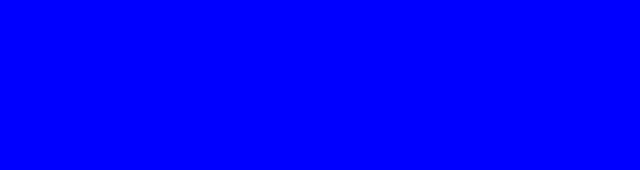
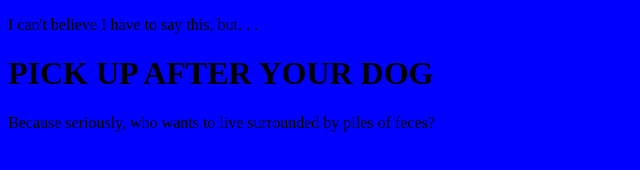
Before and after one commit to ephillipsiii/nodogwaste, a plain HTML site: page index.html in a window 1280 px wide. Shown: the whole page, without its empty margins (0-640 px from the left). Drawn offline with Linux system fonts and the light colour scheme.

Commit message:
fleshed out basic html

```diff
--- a/index.html
+++ b/index.html
@@ -8,6 +8,22 @@
     <link rel="stylesheet" type="text/css" href="assets/styles/style.css">
 </head>
 <body>
+<div class="container">
+    <div class="header">
+        <p>
+            I can't believe I have to say this, but. . .
+        </p>
+    </div>
+    <div class="blockText">
+        <h1>PICK UP AFTER YOUR DOG</h1>
+    </div>
+    <div class="noPoopSign">
+        <!-- this will have the poop emoji with the circle/slash symbol over it -->
+    </div>
+    <div class="footer">
+        <p>Because seriously, who wants to live surrounded by piles of feces?</p>
+    </div>
+</div>
 
 </body>
 </html>
```
